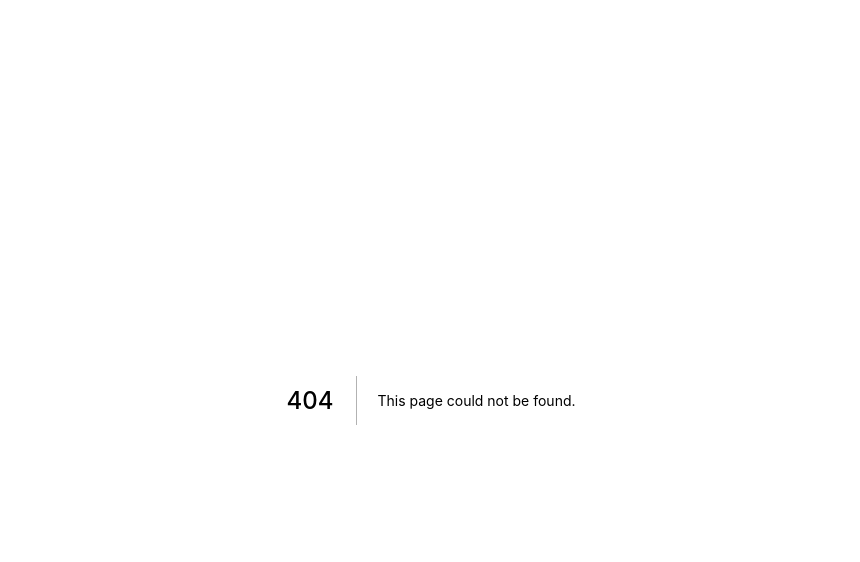
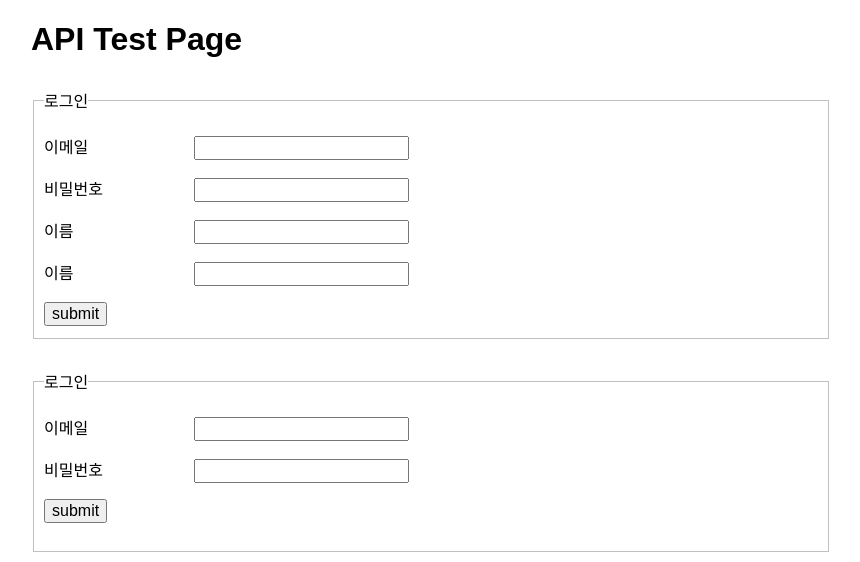
Before and after one commit to Teamcoll/teamcoll-front, a Next.js app: page /test in a window 1280 px wide. Before the commit this address had no page. Shown: the top 562 px of the page, without its empty margins (209-1069 px from the left). Built offline with nearby package versions, Linux system fonts and the light colour scheme.

Commit message:
INIT test directort

```diff
--- /dev/null
+++ b/pages/test.js
@@ -0,0 +1,121 @@
+import { useState } from "react";
+import styled from "styled-components";
+import axios from "axios";
+
+const TestWrapper = styled.div`
+  width: 800px;
+  max-width: 100%;
+  margin: 0 auto;
+
+  & form {
+    margin: 30px 0px;
+  }
+`;
+
+const Label = styled.label`
+  display: inline-block;
+  width: 150px;
+`;
+
+const Signup = () => {
+  const map = {
+    legend: "로그인",
+    target: "http://192.168.0.14:8080/user/login",
+    method: "POST",
+    item: [
+      { id: "email", text: "이메일", type: "email", name: "email" },
+      { id: "password", text: "비밀번호", type: "password", name: "pwd" },
+      { id: "name", text: "이름", type: "text", name: "name" },
+      { id: "name", text: "이름", type: "text", name: "name" }
+    ]
+  };
+  return (
+    <form target={map.target} method={map.method}>
+      <fieldset>
+        <legend>{map.legend}</legend>
+        {map.item.map((item, key) => (
+          <p key={key}>
+            <Label for={item.id}>{item.text}</Label>
+            <input type={item.type} id={item.id} name={item.name}></input>
+          </p>
+        ))}
+        <button type="submit">submit</button>
+      </fieldset>
+    </form>
+  );
+};
+
+const Signin = () => {
+  const map = {
+    legend: "로그인",
+    target: "http://192.168.0.14:8080/user/login",
+    method: "POST"
+  };
+
+  // STATE
+  const [email, setEmail] = useState("");
+  const [pwd, setPwd] = useState("");
+  const [resData, setResData] = useState("");
+
+  const onEmailChange = e => {
+    setEmail(e.target.value);
+  };
+  const onPwChange = e => {
+    setPwd(e.target.value);
+  };
+  const onSubmitCall = async e => {
+    const res = await axios.post("http://192.168.0.14:8080/user/login", {
+      email: email,
+      pwd: pwd
+    });
+    setResData(await res.data);
+  };
+
+  return (
+    <form target={map.target} method={map.method}>
+      <fieldset>
+        <legend>{map.legend}</legend>
+        <p>
+          <Label for="email">이메일</Label>
+          <input
+            type="email"
+            id="email"
+            name="email"
+            onChange={e => onEmailChange(e)}
+          ></input>
+        </p>
+        <p>
+          <Label for="password">비밀번호</Label>
+          <input
+            type="password"
+            id="password"
+            name="pwd"
+            onChange={e => onPwChange(e)}
+          ></input>
+        </p>
+        <button
+          type="submit"
+          onClick={e => {
+            e.preventDefault();
+            onSubmitCall();
+          }}
+        >
+          submit
+        </button>
+        <p>{resData}</p>
+      </fieldset>
+    </form>
+  );
+};
+
+const Test = props => {
+  return (
+    <TestWrapper>
+      <h1>API Test Page</h1>
+      <Signup />
+      <Signin />
+    </TestWrapper>
+  );
+};
+
+export default Test;
```
